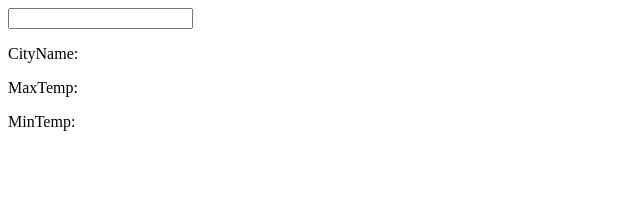
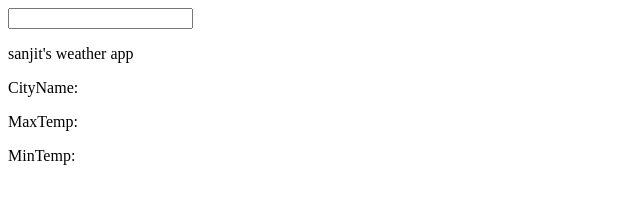
Before and after one commit to sanjit439/practice, a plain HTML site: page WeatherApp/index.html in a window 1280 px wide. Shown: the whole page, without its empty margins (0-640 px from the left). Drawn offline with Linux system fonts and the light colour scheme; no server answers.

Commit message:
app title change

```diff
--- a/WeatherApp/index.html
+++ b/WeatherApp/index.html
@@ -7,7 +7,7 @@
 <body>
 <div>
     <input type="text"/>
-
+<p>sanjit's weather app </p>
 </div>
 <div>
     <p>
```
